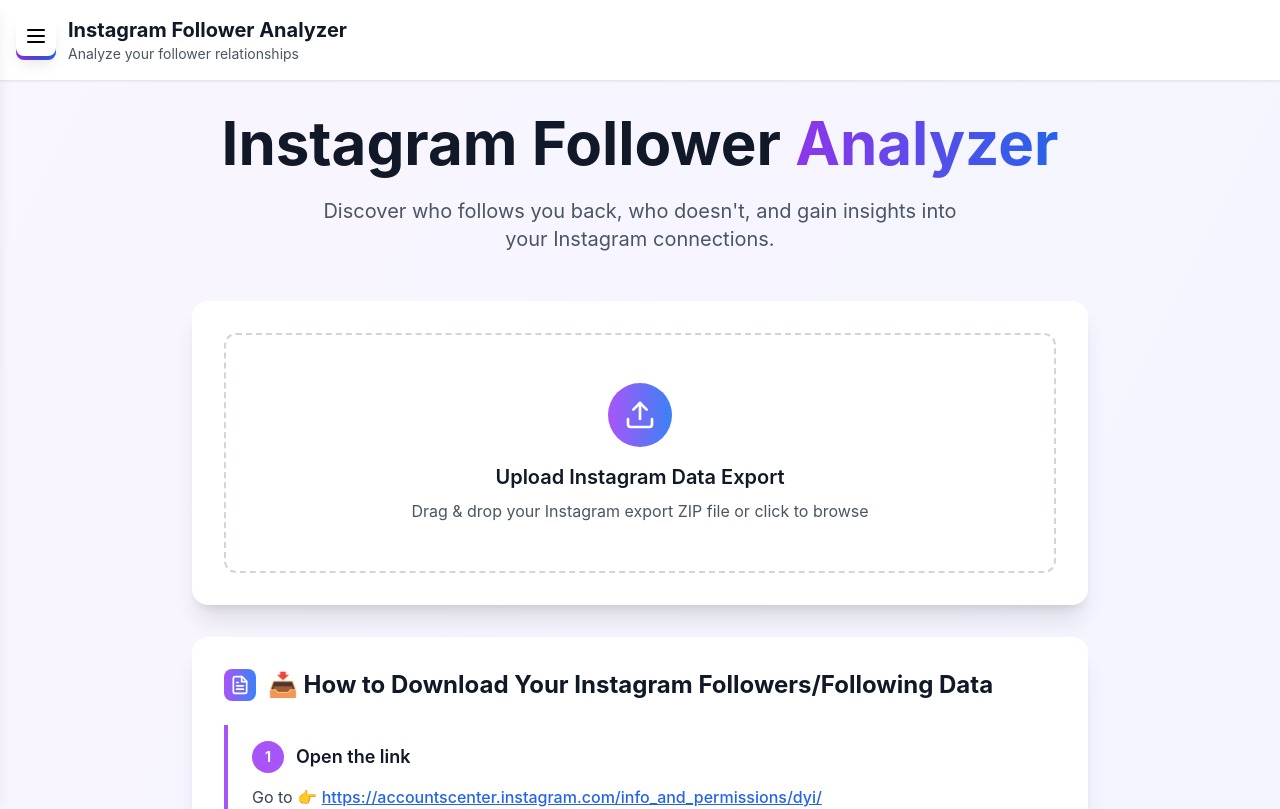
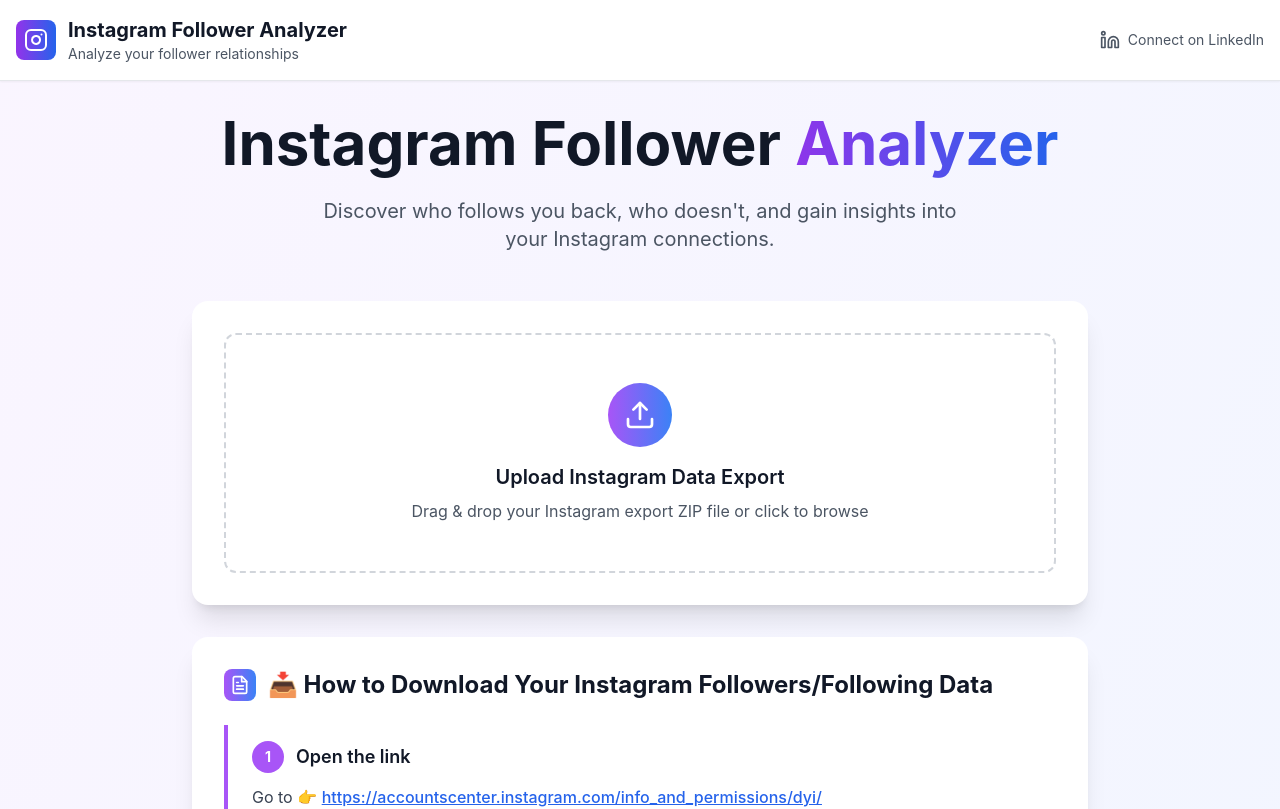
Before and after one commit to tushrpal/instagram-follower-analyzer, a React (Create React App) app in the folder frontend/: page / in a window 1280 px wide. Shown: the top 809 px of the page. Built offline with nearby package versions, Linux system fonts and the light colour scheme.

Commit message:
feat: Enhance error handling and user feedback in PendingRequests component

```diff
--- a/frontend/src/components/Header.js
+++ b/frontend/src/components/Header.js
@@ -1,5 +1,5 @@
-import React from 'react';
-import { Instagram } from 'lucide-react';
+import React from "react";
+import { Instagram, Linkedin } from "lucide-react";
 
 export function Header() {
   return (
@@ -11,11 +11,28 @@
               <Instagram className="w-6 h-6 text-white" />
             </div>
             <div>
-              <h1 className="text-xl font-bold text-gray-900">Instagram Follower Analyzer</h1>
-              <p className="text-sm text-gray-600">Analyze your follower relationships</p>
+              <h1 className="text-xl font-bold text-gray-900">
+                Instagram Follower Analyzer
+              </h1>
+              <p className="text-sm text-gray-600">
+                Analyze your follower relationships
+              </p>
             </div>
           </div>
 
+          <div className="flex items-center">
+            <a
+              href="https://www.linkedin.com/in/tushrpal"
+              target="_blank"
+              rel="noopener noreferrer"
+              className="flex items-center space-x-2 text-gray-600 hover:text-blue-600 transition-colors duration-200"
+            >
+              <Linkedin className="w-5 h-5" />
+              <span className="hidden sm:inline text-sm">
+                Connect on LinkedIn
+              </span>
+            </a>
+          </div>
         </div>
       </div>
     </header>
--- a/frontend/src/components/MenuBar.js
+++ b/frontend/src/components/MenuBar.js
@@ -9,6 +9,11 @@
   const toggleMenu = () => {
     setIsOpen(!isOpen);
   };
+
+  // Only show menu if we have a valid sessionId
+  if (!sessionId || sessionId === "" || location.pathname === "/") {
+    return null;
+  }
 
   const menuItems = [
     {
--- a/frontend/src/components/PendingRequests.js
+++ b/frontend/src/components/PendingRequests.js
@@ -1,5 +1,5 @@
 import React, { useState, useEffect } from "react";
-import { useParams } from "react-router-dom";
+import { useParams, Link } from "react-router-dom";
 import axios from "axios";
 
 export function PendingRequests() {
@@ -26,7 +26,13 @@
         setError(null);
       } catch (error) {
         console.error("Error fetching pending requests:", error);
-        setError(error.message);
+        if (error.response?.status === 404) {
+          setError(
+            "Analysis session not found. Please upload your Instagram data first."
+          );
+        } else {
+          setError(error.message);
+        }
         setPendingRequests([]);
       } finally {
         setLoading(false);
@@ -35,6 +41,11 @@
 
     if (sessionId) {
       fetchPendingRequests();
+    } else {
+      setError(
+        "No session ID provided. Please upload your Instagram data first."
+      );
+      setLoading(false);
     }
   }, [sessionId]);
 
@@ -57,7 +68,17 @@
 
       <div className="bg-white rounded-lg shadow-lg p-6">
         {error ? (
-          <div className="text-red-500 p-4 bg-red-50 rounded-lg">{error}</div>
+          <div className="text-red-500 p-4 bg-red-50 rounded-lg">
+            <p className="mb-3">{error}</p>
+            {error.includes("upload") && (
+              <Link
+                to="/"
+                className="inline-block bg-blue-500 text-white px-4 py-2 rounded hover:bg-blue-600 transition-colors"
+              >
+                Go to Upload Page
+              </Link>
+            )}
+          </div>
         ) : pendingRequests.length === 0 ? (
           <p className="text-gray-600">No pending follow requests found.</p>
         ) : (
```
Also changed, not shown: 1 other file (tests, documents, lock files or other folders).
